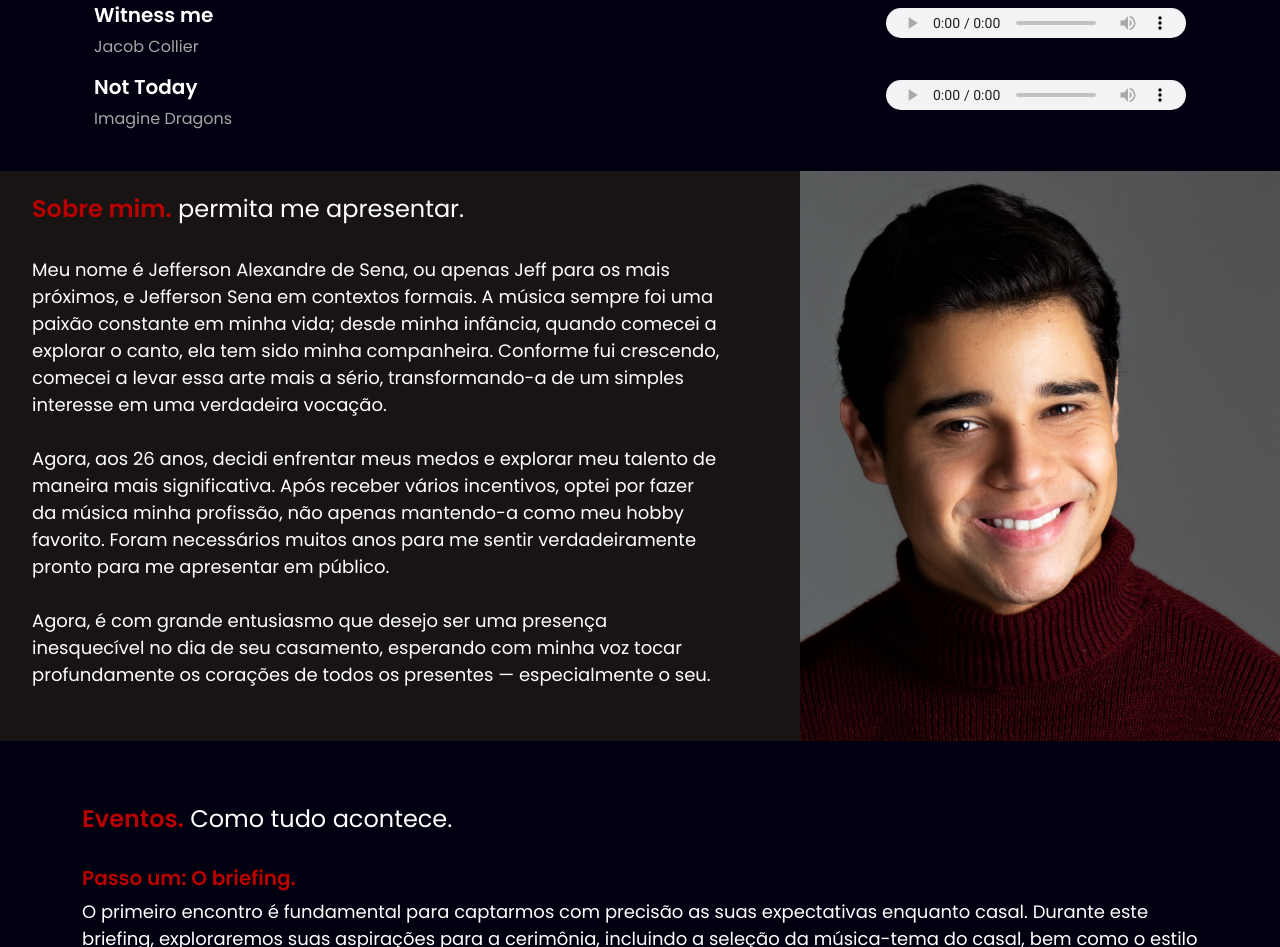
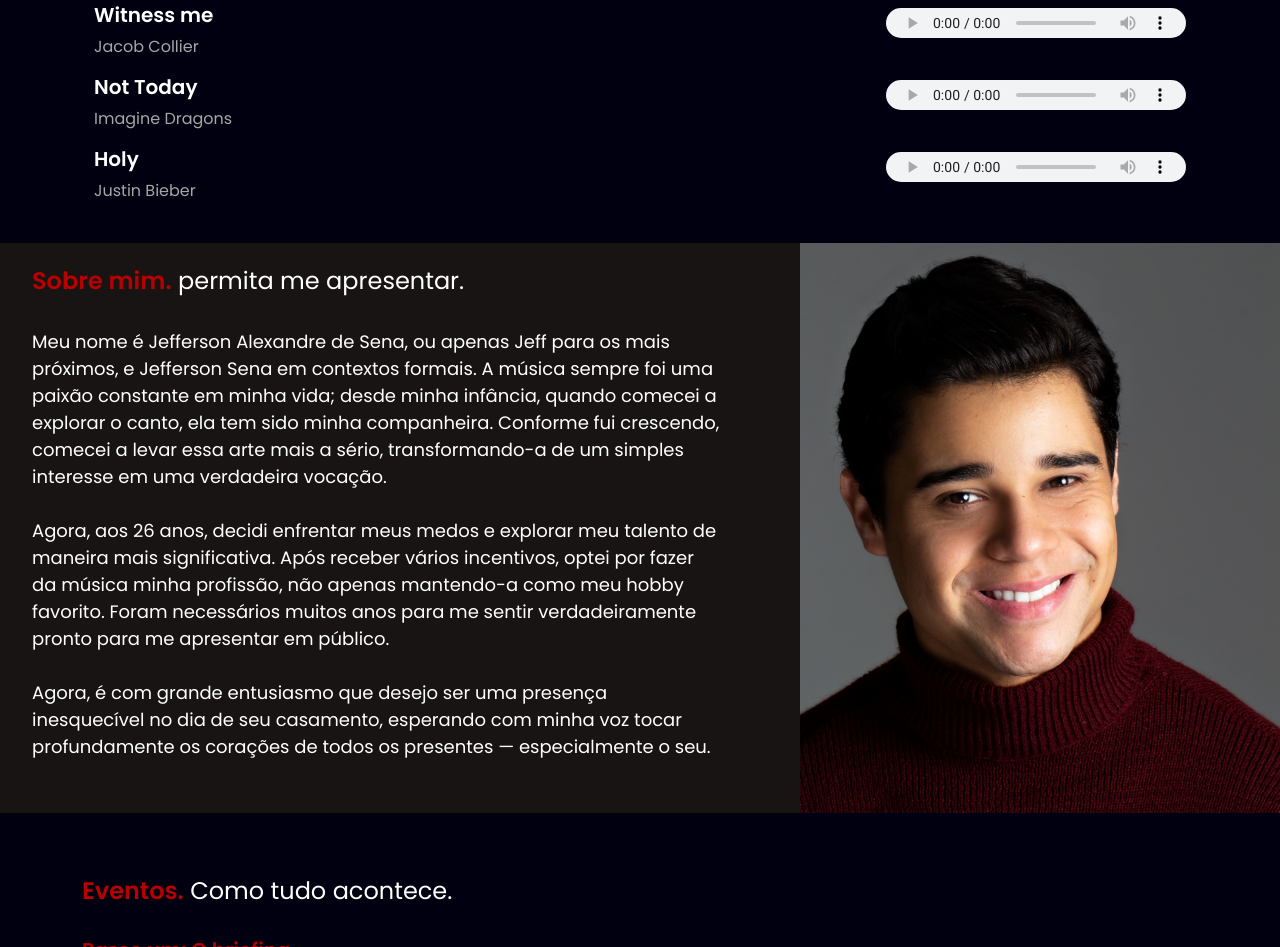
Before and after one commit to thefriendjeff/Site_de_musica, a plain HTML site: page index.html in a window 1280 px wide. Shown: the part 822-1769 px from the top of the page. Drawn offline with nearby package versions, Linux system fonts and the light colour scheme.

Commit message:
Adicionando Holy

```diff
--- a/index.html
+++ b/index.html
@@ -84,15 +84,15 @@
                     </div>
                   </div>
                   <!-- 3 -->
-                  <!-- <div class="music-content" data-aos="zoom-in">
+                  <div class="music-content" data-aos="zoom-in">
                     <div class="music-tittle">
-                      <h3>Unwritten</h3>
-                      <p>Nathasha Bigenfield</p>
+                      <h3>Holy</h3>
+                      <p>Justin Bieber</p>
                     </div>
                     <div class="music-demo">
-                      <audio class="pb-4 music-player" controls src="./src/music/Unwritten.m4a"></audio>
+                      <audio class="pb-4 music-player" controls src="./src/music/Holy.m4a"></audio>
                     </div>
-                  </div>     -->
+                  </div>
                   <!-- 4 -->
                   <!-- <div class="music-content" data-aos="zoom-in">
                     <div class="music-tittle">
```
Also changed, not shown: 1 other file.
